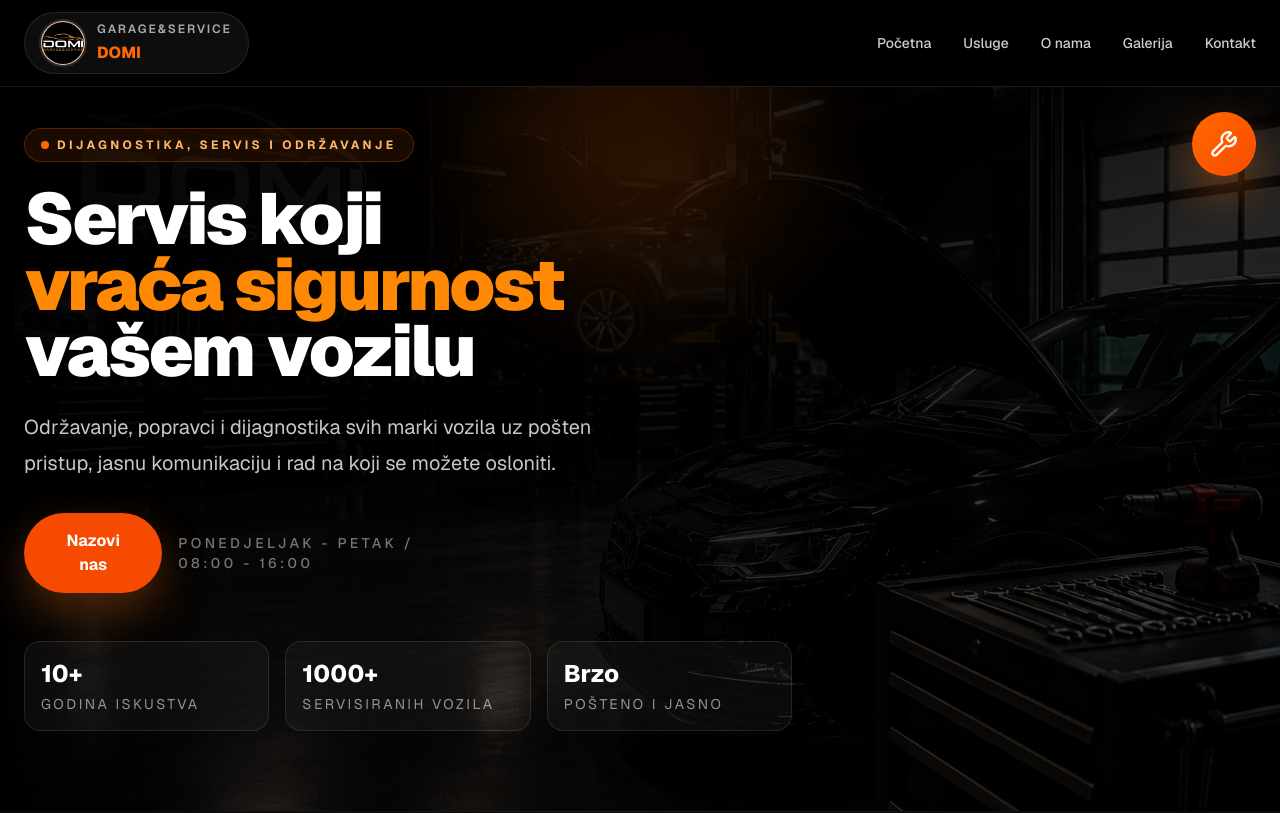
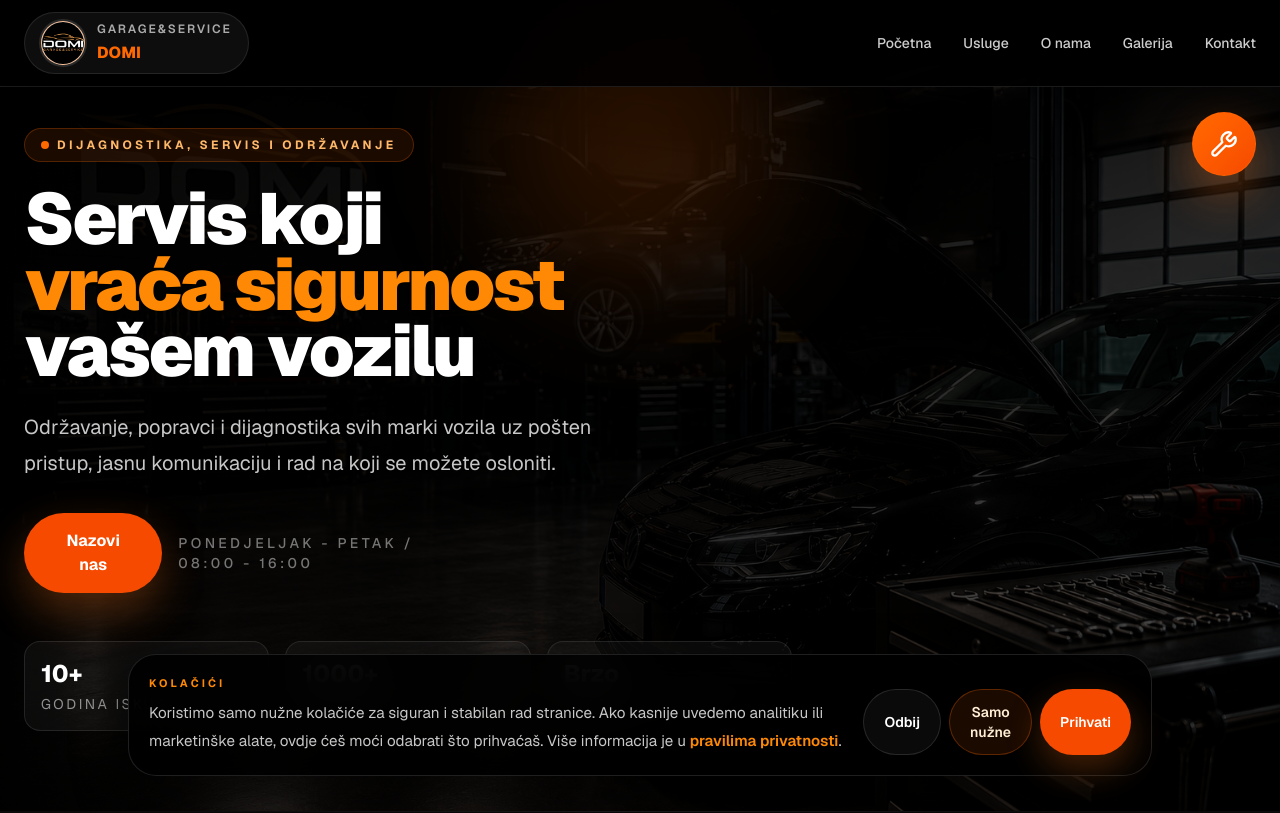
Before and after one commit to KristijanPaus/domi-garage, a Next.js app: page / in a window 1280 px wide. Shown: the top 813 px of the page. Built offline with nearby package versions, Linux system fonts and the light colour scheme.

Commit message:
gotova stranica3

```diff
--- a/app/layout.tsx
+++ b/app/layout.tsx
@@ -1,5 +1,6 @@
 import type { Metadata } from "next";
 import { Geist, Geist_Mono } from "next/font/google";
+import CookieBanner from "@/components/CookieBanner";
 import FloatingSocialTool from "@/components/FloatingSocialTool";
 import "./globals.css";
 
@@ -30,6 +31,7 @@ export default function RootLayout({
     >
       <body className="min-h-full flex flex-col">
         {children}
+        <CookieBanner />
         <FloatingSocialTool />
       </body>
     </html>
--- /dev/null
+++ b/components/CookieBanner.tsx
@@ -0,0 +1,80 @@
+"use client";
+
+import Link from "next/link";
+import { useEffect, useState } from "react";
+
+type ConsentChoice = "accepted" | "rejected" | "necessary";
+
+const STORAGE_KEY = "domi-cookie-consent";
+
+export default function CookieBanner() {
+  const [consent, setConsent] = useState<ConsentChoice | null | undefined>(undefined);
+
+  useEffect(() => {
+    const frame = window.requestAnimationFrame(() => {
+      const storedValue = window.localStorage.getItem(STORAGE_KEY) as ConsentChoice | null;
+      setConsent(storedValue);
+    });
+
+    return () => window.cancelAnimationFrame(frame);
+  }, []);
+
+  const saveConsent = (choice: ConsentChoice) => {
+    window.localStorage.setItem(STORAGE_KEY, choice);
+    setConsent(choice);
+  };
+
+  if (consent === undefined || consent !== null) {
+    return null;
+  }
+
+  return (
+    <div className="fixed inset-x-0 bottom-0 z-[140] px-3 pb-3 sm:px-6 sm:pb-6">
+      <div className="mx-auto max-w-5xl rounded-[1.75rem] border border-white/12 bg-black/92 p-4 text-white shadow-[0_20px_55px_rgba(0,0,0,0.45)] backdrop-blur-xl sm:p-5">
+        <div className="flex flex-col gap-4 lg:flex-row lg:items-end lg:justify-between">
+          <div className="max-w-3xl">
+            <p className="mb-2 text-[0.68rem] font-bold uppercase tracking-[0.28em] text-orange-400">
+              Kolačići
+            </p>
+            <p className="text-sm leading-6 text-white/78 sm:text-[0.95rem] sm:leading-7">
+              Koristimo samo nužne kolačiće za siguran i stabilan rad stranice. Ako
+              kasnije uvedemo analitiku ili marketinške alate, ovdje ćeš moći odabrati
+              što prihvaćaš. Više informacija je u{" "}
+              <Link
+                href="/pravila-privatnosti"
+                className="font-semibold text-orange-400 transition hover:text-orange-300"
+              >
+                pravilima privatnosti
+              </Link>
+              .
+            </p>
+          </div>
+
+          <div className="flex flex-col gap-2 sm:flex-row">
+            <button
+              type="button"
+              onClick={() => saveConsent("rejected")}
+              className="rounded-full border border-white/12 bg-white/[0.04] px-5 py-3 text-sm font-semibold text-white transition hover:border-white/20 hover:bg-white/[0.08]"
+            >
+              Odbij
+            </button>
+            <button
+              type="button"
+              onClick={() => saveConsent("necessary")}
+              className="rounded-full border border-orange-500/30 bg-orange-500/10 px-5 py-3 text-sm font-semibold text-orange-100 transition hover:border-orange-400/50 hover:bg-orange-500/16"
+            >
+              Samo nužne
+            </button>
+            <button
+              type="button"
+              onClick={() => saveConsent("accepted")}
+              className="rounded-full bg-orange-600 px-5 py-3 text-sm font-semibold text-white shadow-[0_14px_35px_rgba(249,115,22,0.28)] transition hover:bg-orange-500"
+            >
+              Prihvati
+            </button>
+          </div>
+        </div>
+      </div>
+    </div>
+  );
+}
```
